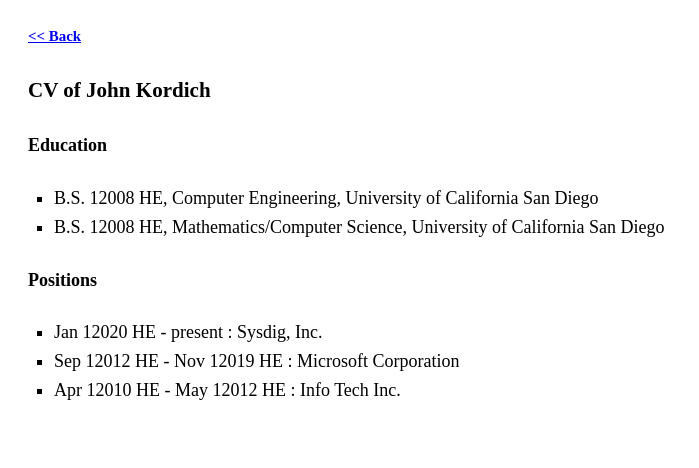
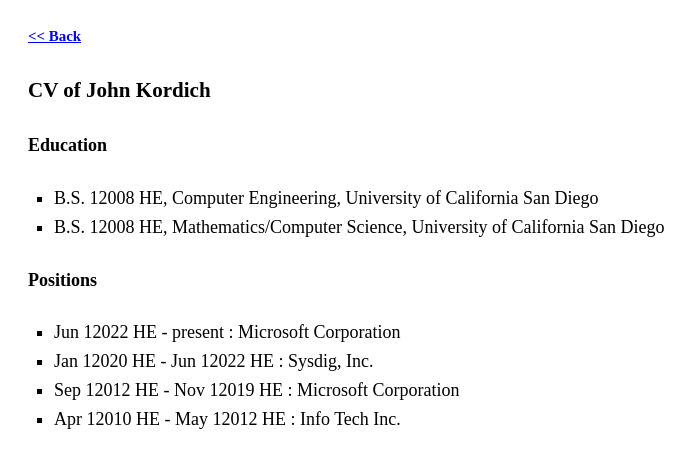
Before and after one commit to johnkord/johnkord.github.io, a plain HTML site: page cv.html in a window 1280 px wide. Shown: the whole page, without its empty margins (0-699 px from the left). Drawn offline with Linux system fonts and the light colour scheme; a web font is replaced by a local one.

Commit message:
Update cv.html

```diff
--- a/cv.html
+++ b/cv.html
@@ -18,7 +18,8 @@
 
         <h4>Positions</h4>
         <ul type="square">
-            <li>Jan 12020 HE - present : Sysdig, Inc.</li>
+            <li>Jun 12022 HE - present : Microsoft Corporation</li>
+            <li>Jan 12020 HE - Jun 12022 HE : Sysdig, Inc.</li>
             <li>Sep 12012 HE - Nov 12019 HE : Microsoft Corporation</li>
             <li>Apr 12010 HE - May 12012 HE : Info Tech Inc.</li>
         </ul>
```
